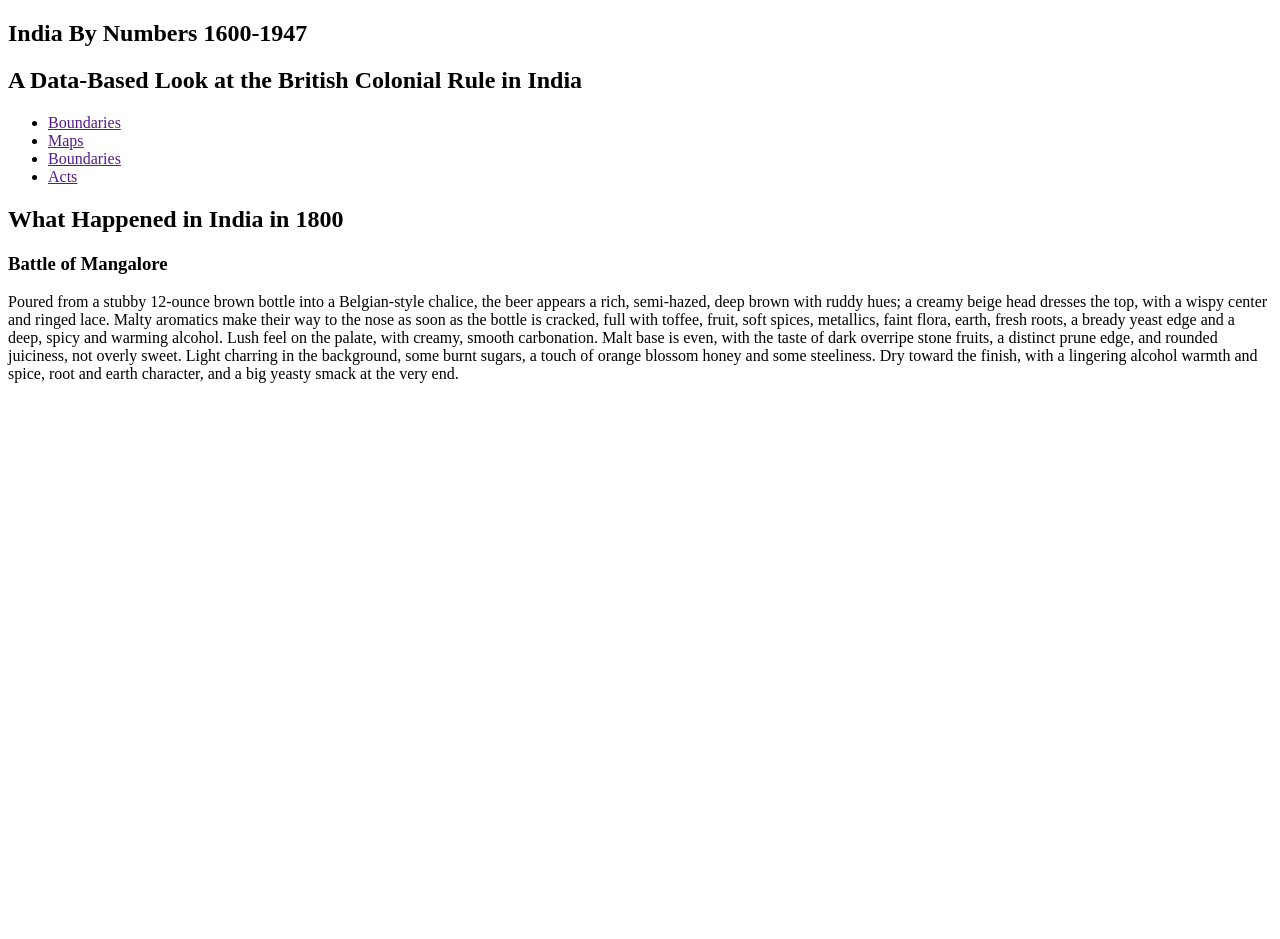
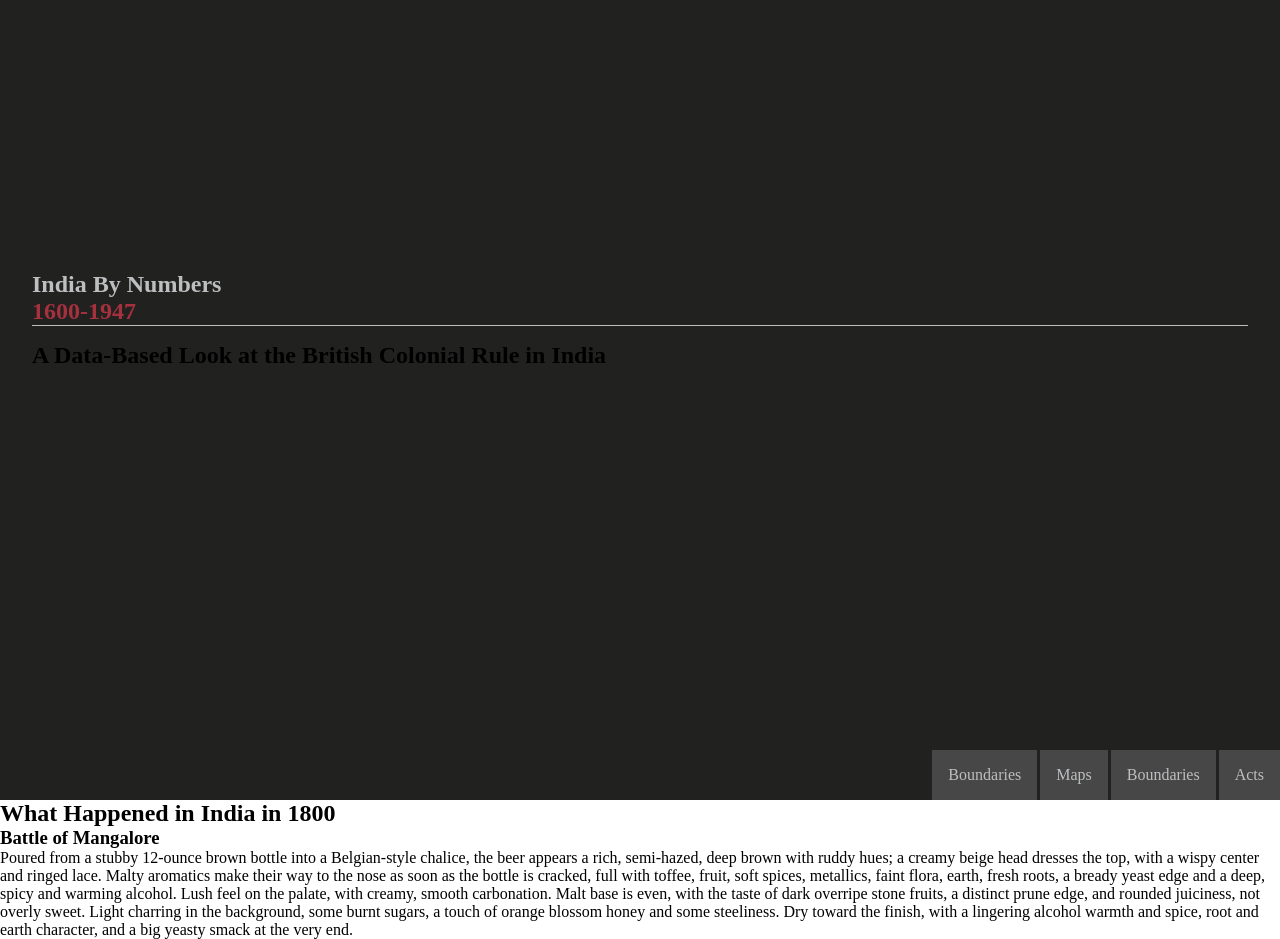
Before and after one commit to MathuraMG/India-By-Numbers, a plain HTML site: page index.html in a window 1280 px wide. Before the commit the page ends 800 px from the top, so only its background shows below. Drawn offline with Linux system fonts and the light colour scheme.

Commit message:
added more styles

```diff
--- a/styles/app.scss
+++ b/styles/app.scss
@@ -0,0 +1,6 @@
+@import 'variables';
+@import 'base';
+
+@import 'main';
+@import 'map';
+@import 'nav';
--- /dev/null
+++ b/styles/base.scss
@@ -0,0 +1,11 @@
+html, body {
+  width: 100%;
+  height: 100%;
+  margin: 0;
+  padding: 0;
+}
+
+h1,h2,h3,h4,p{
+  margin: 0;
+  padding: 0;
+}
--- /dev/null
+++ b/styles/main.scss
@@ -0,0 +1,23 @@
+.main {
+  &__container {
+    display: flex;
+    flex-direction: column;
+    height: 100%;
+    background-color: $color-back-primary;
+    justify-content: center;
+    padding: 0 2rem;
+  }
+  &__title {
+    display: flex;
+    flex-direction: column;
+    color: $color-text-primary;
+    &-year {
+      color: $color-contrast-primary;
+    }
+  }
+  &__subtitle {
+    padding-top: 1rem;
+    padding-bottom: 10rem;
+    border-top: $color-text-primary solid 0.1rem;
+  }
+}
--- a/styles/variables.scss
+++ b/styles/variables.scss
@@ -0,0 +1,7 @@
+$color-text-primary: #BCBEC0;
+$color-text-secondary: #808285;
+$color-back-primary: #212120;
+$color-back-secondary: #353535;
+$color-back-secondary-light: #474748;
+
+$color-contrast-primary: #A5303E;
```
Also changed, not shown: styles/app.css, styles/map.scss (added), 1 other file.
